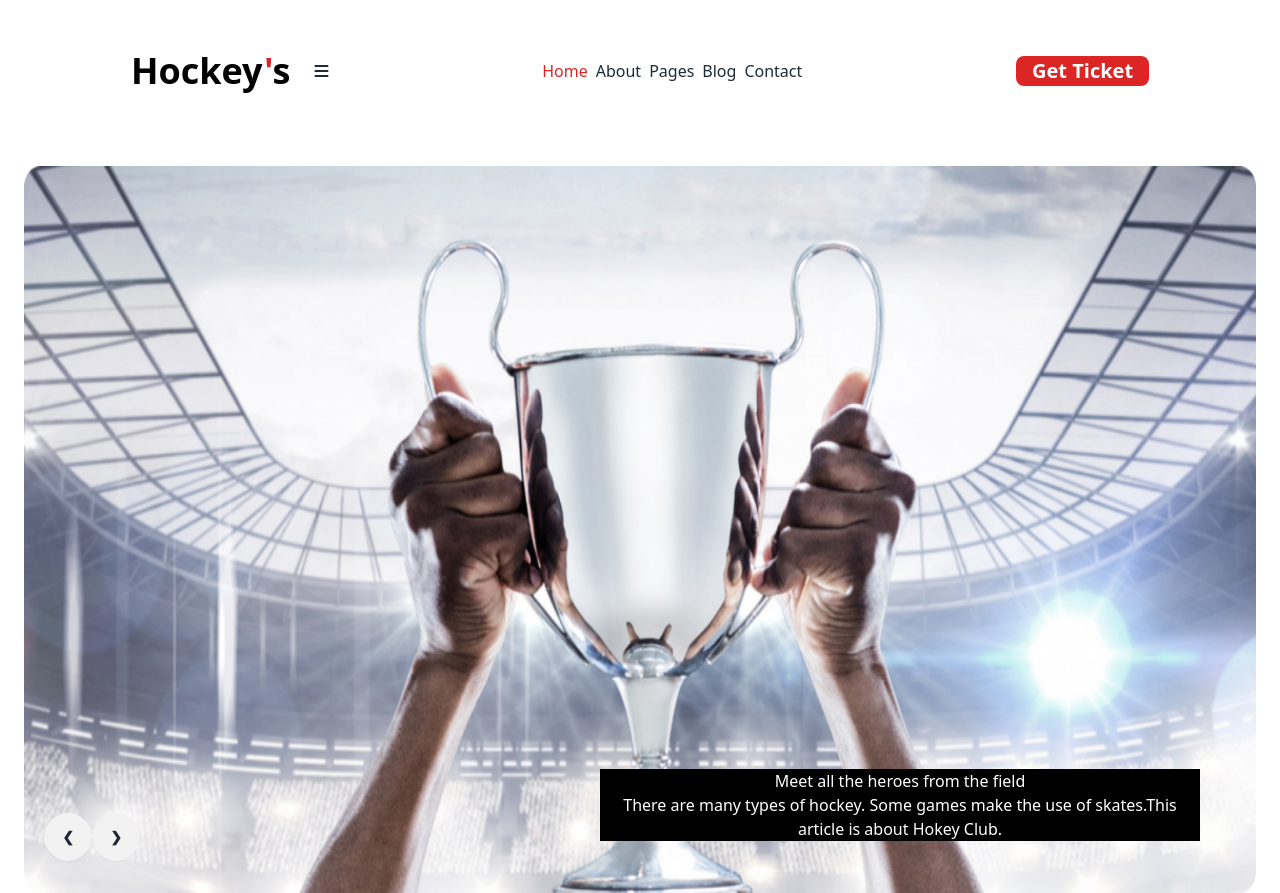
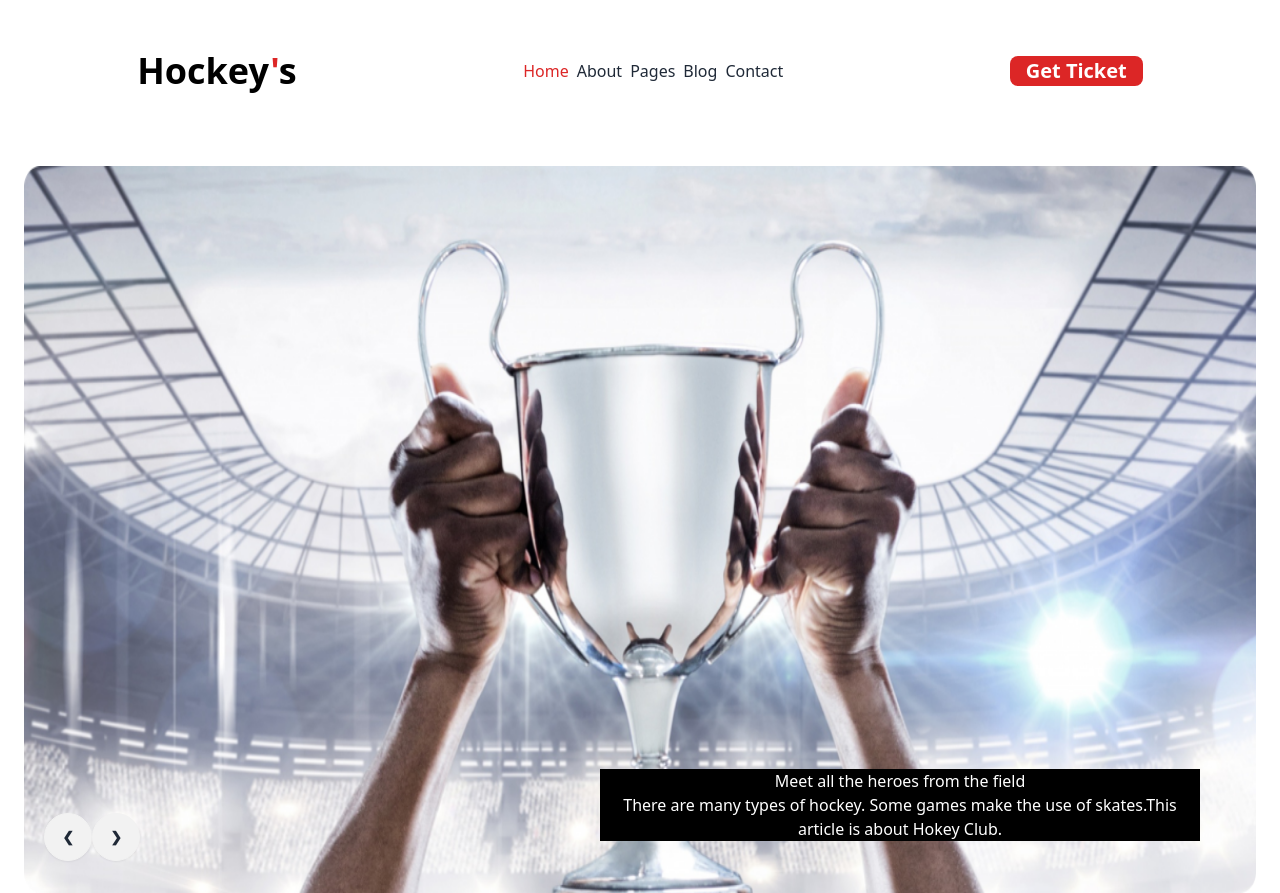
Before and after one commit to shahab-24/Hokey-Club, a plain HTML site: page index.html in a window 1280 px wide. Shown: the top 893 px of the page. Drawn offline with nearby package versions, Linux system fonts and the light colour scheme.

Commit message:
finished

```diff
--- a/index.html
+++ b/index.html
@@ -31,7 +31,7 @@
         <div class="flex gap-6 justify-between items-center">
 
           <h1 class="text-[36px] font-extrabold text-black">Hockey<span class="text-red-600">'</span>s</h1>
-          <i class="fa-solid fa-bars"></i>
+          <i class="fa-solid fa-bars lg:hidden"></i>
         </div>
 
         <div class="hidden justify-between lg:block ">
```
